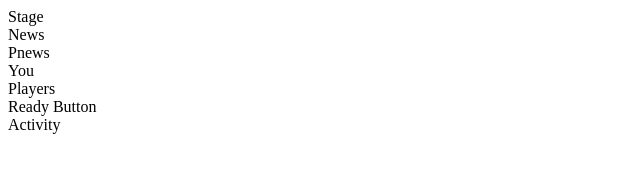
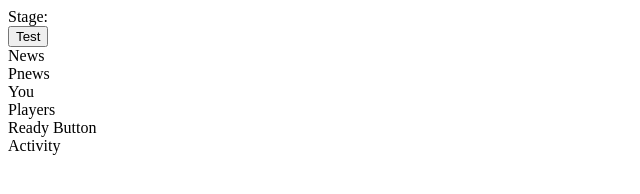
Before and after one commit to CardiffMathematicsCodeClub/toothend, a plain HTML site: page index.html in a window 1280 px wide. Shown: the whole page, without its empty margins (0-640 px from the left). Drawn offline with Linux system fonts and the light colour scheme.

Commit message:
Add files via upload

```diff
--- a/index.html
+++ b/index.html
@@ -1,9 +1,13 @@
 <html>
+  <link rel="stylesheet" href="style.css">
+
   <head>
   </head>
   <body>
     <div class="stage">
-      Stage
+      Stage: <span id='st'></span><br>
+      <button type="button" onclick="myFunction()">Test</button>
+      <script src='test.js'></script>
     </div>
     <div class="news">
       News
```
